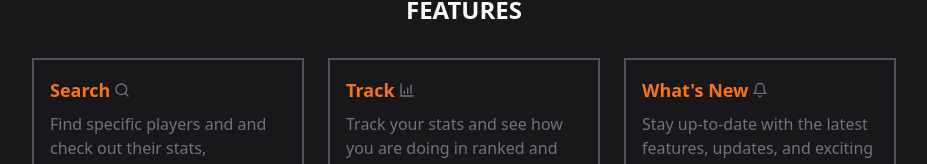
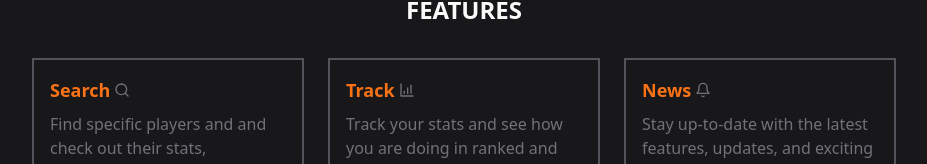
Before and after one commit to KacperHemperek/over-stats, a SvelteKit app: page / in a window 1280 px wide. Shown: the part 394-558 px from the top of the page, without its empty margins (176-1103 px from the left). Built offline with nearby package versions, Linux system fonts and the light colour scheme.

Commit message:
change news card heading

```diff
--- a/src/routes/+page.svelte
+++ b/src/routes/+page.svelte
@@ -41,7 +41,7 @@
     </svg>`
 		},
 		{
-			title: "What's New",
+			title: 'News',
 			description:
 				'Stay up-to-date with the latest features, updates, and exciting additions to Overwatch 2.',
 			icon: `
```
